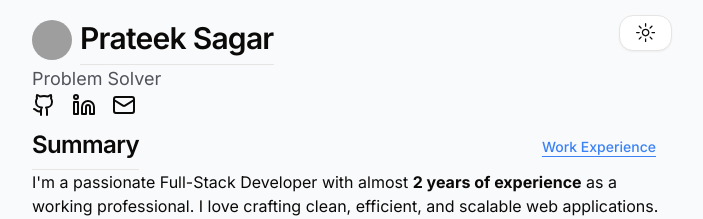
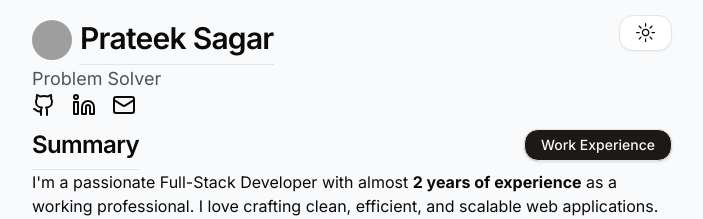
Before and after one commit to prateeeksagar/psdev, a Next.js app: page / in a window 1280 px wide. Shown: the top 219 px of the page, without its empty margins (288-991 px from the left). Built offline with nearby package versions, Linux system fonts and the light colour scheme; grey boxes are pictures that could not be loaded.

Commit message:
refactor: button ui changed

```diff
--- a/src/app/work/page.tsx
+++ b/src/app/work/page.tsx
@@ -15,7 +15,7 @@ export default function Page() {
     <div className="w-full flex items-center justify-center mt-10">
       <div className="flex flex-col w-4/5 md:w-1/2 h-full justify-center gap-3">
         <div className="flex  items-center justify-between">
-          <Link href="/" className="border hover:bg-slate-100">
+          <Link href="/" className="border rounded ">
           <ArrowLeft/>
           </Link>
           <h3 className="text-2xl">WORK EXPERIENCE</h3>
--- a/src/components/Summary.tsx
+++ b/src/components/Summary.tsx
@@ -18,7 +18,7 @@ const Summary = () => {
         <h2 className="mt-10 scroll-m-20 border-b pb-2 text-2xl font-semibold tracking-tight transition-colors first:mt-0">
           Summary
         </h2>
-        <Link href={'/work'} ><Button variant="link" className="underline text-blue-500 hover:text-blue-700">Work Experience</Button></Link>
+        <Link href={'/work'} ><Button className='text-[10px] md:text-sm border w-22 h-8'>Work Experience</Button></Link>
         {/* <Button variant="link" onClick={() => router.push('/work')}>Work Experience</Button> */}
       </div>
       <p>
```
